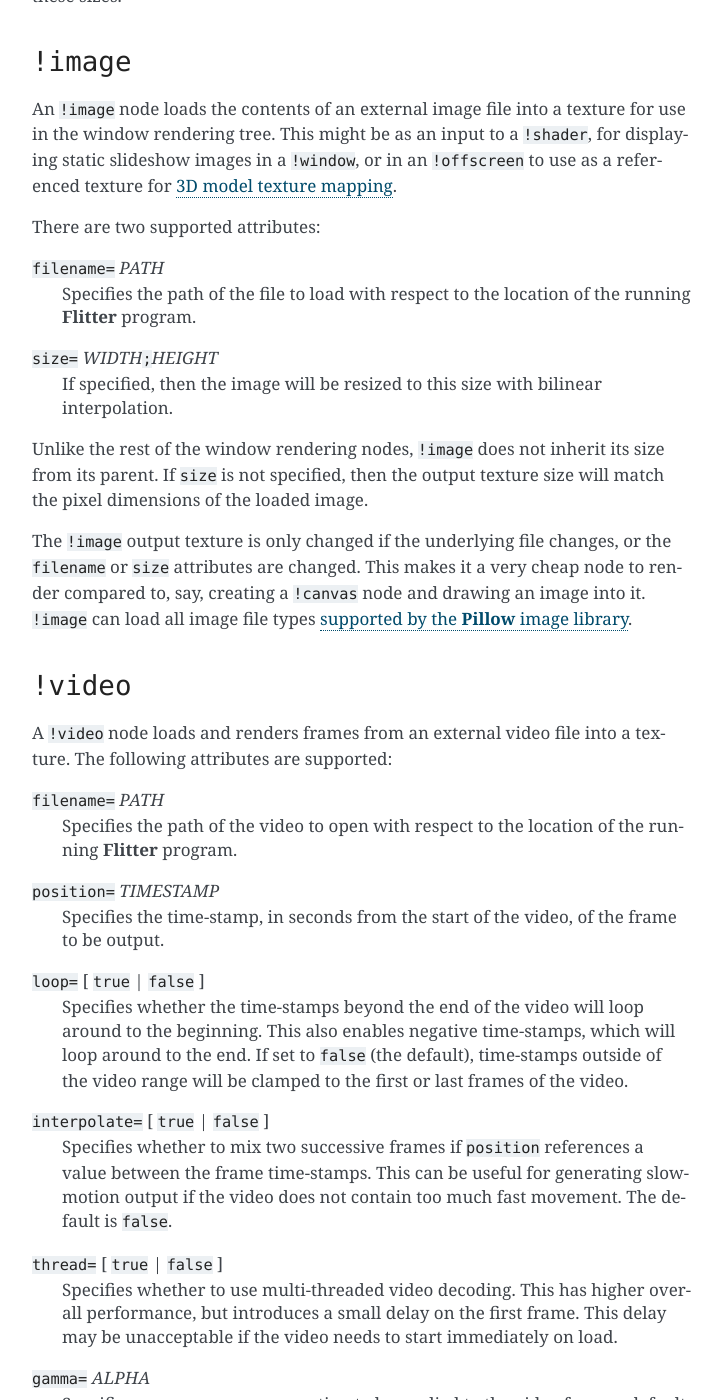
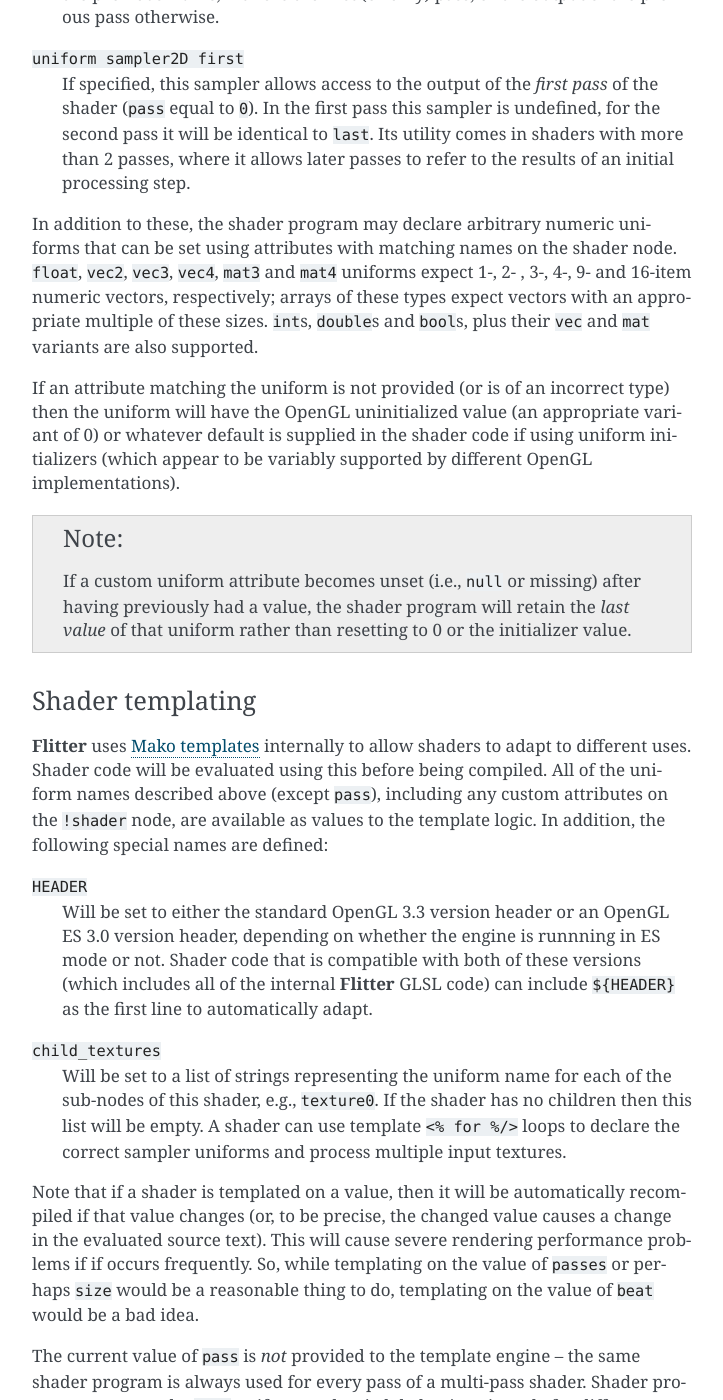
Before and after one commit to jonathanhogg/flitter, a Sphinx documentation site: the page built from docs/windows.md, in a window 1280 px wide and 1400 px high, scrolled down 6466 px. Shown: the whole window, without its empty margins (388-1111 px from the left). Built offline with Sphinx 7.4.7, drawn with Linux system fonts in a browser that asks for light colours; some of the changed text lies outside the part shown.

Commit message:
Shader templates should also have attribute values available
Also, update the shader docs to explain templating.

```diff
--- a/docs/windows.md
+++ b/docs/windows.md
@@ -228,7 +228,11 @@ fragment shader via an `out vec2`
 will be written to the node's texture
 
 The vertex and fragment shaders have a number of available uniforms that
-will be populated if declared:
+will be automatically set if declared:
+
+`uniform int passes`
+: Will be set to the number of times that this shader will be executed as
+specified by the `passes` attribute or `1` if not specified.
 
 `uniform int pass`
 : Will be set to the pass number of this execution, counting from `0`.
@@ -261,26 +265,83 @@ frame.
 : A value in the range $[0.5,2]$ that indicates how well the engine is managing
 to hit the target frame-rate.
 
+`uniform float alpha`
+: The value of the `alpha` attribute on the node or a default value of `1`.
+This is *not* automatically applied to the output of custom fragment shaders
+and must be implemented in the code if desired.
+
+`uniform float gamma`
+: The value of the `gamma` attribute on the node or a default value of `1`.
+This is *not* automatically applied to the output of custom fragment shaders
+and must be implemented in the code if desired.
+
 `uniform sampler2D` [ `texture0` | `texture1` | … ]
 : These will be bound to the texture of each child node in turn.
 
 `uniform sampler2D last`
 : If specified, this sampler allows access to the final output of the shader
-from the previous frame if this is the first (or only) pass, or the output of
+from the previous frame, if this is the first (or only) pass, or the output of
 the previous pass otherwise.
 
 `uniform sampler2D first`
-: If specified, this sampler allows access to the output of the first pass of
-the shader (`pass` equal to `0`). For the first pass this sampler is undefined,
+: If specified, this sampler allows access to the output of the *first pass* of
+the shader (`pass` equal to `0`). In the first pass this sampler is undefined,
 for the second pass it will be identical to `last`. Its utility comes in
 shaders with more than 2 passes, where it allows later passes to refer to the
 results of an initial processing step.
 
 In addition to these, the shader program may declare arbitrary numeric uniforms
 that can be set using attributes with matching names on the shader node.
-`float`, `vec2`, `vec3` and `vec4` uniforms expect 1-, 2- , 3- and 4-item
-numeric vectors, respectively; arrays of these types expect vectors with an
-appropriate multiple of these sizes.
+`float`, `vec2`, `vec3`, `vec4`, `mat3` and `mat4` uniforms expect 1-, 2- , 3-,
+4-, 9- and 16-item numeric vectors, respectively; arrays of these types expect
+vectors with an appropriate multiple of these sizes. `int`s, `double`s and
+`bool`s, plus their `vec` and `mat` variants are also supported.
+
+If an attribute matching the uniform is not provided (or is of an incorrect
+type) then the uniform will have the OpenGL uninitialized value (an appropriate
+variant of 0) or whatever default is supplied in the shader code if using
+uniform initializers (which appear to be variably supported by different
+OpenGL implementations).
+
+:::{note}
+If a custom uniform attribute becomes unset (i.e., `null` or missing) after
+having previously had a value, the shader program will retain the *last value*
+of that uniform rather than resetting to 0 or the initializer value.
+:::
+
+### Shader templating
+
+**Flitter** uses [Mako templates](https://www.makotemplates.org) internally to
+allow shaders to adapt to different uses. Shader code will be evaluated using
+this before being compiled. All of the uniform names described above (except
+`pass`), including any custom attributes on the `!shader` node, are available
+as values to the template logic. In addition, the following special names are
+defined:
+
+`HEADER`
+: Will be set to either the standard OpenGL 3.3 version header or an OpenGL ES
+3.0 version header, depending on whether the engine is runnning in ES mode or
+not. Shader code that is compatible with both of these versions (which includes
+all of the internal **Flitter** GLSL code) can include `${HEADER}` as the first
+line to automatically adapt.
+
+`child_textures`
+: Will be set to a list of strings representing the uniform name for each of
+the sub-nodes of this shader, e.g., `texture0`. If the shader has no children
+then this list will be empty. A shader can use template `<% for %/>` loops to
+declare the correct sampler uniforms and process multiple input textures.
+
+Note that if a shader is templated on a value, then it will be automatically
+recompiled if that value changes (or, to be precise, the changed value causes
+a change in the evaluated source text). This will cause severe rendering
+performance problems if if occurs frequently. So, while templating on the value
+of `passes` or perhaps `size` would be a reasonable thing to do, templating
+on the value of `beat` would be a bad idea.
+
+The current value of `pass` is *not* provided to the template engine – the same
+shader program is always used for every pass of a multi-pass shader. Shader
+programs must use the `pass` uniform and switch behaviour in code for different
+passes.
 
 ## `!image`
 
```
Also changed, not shown: 1 other file.
